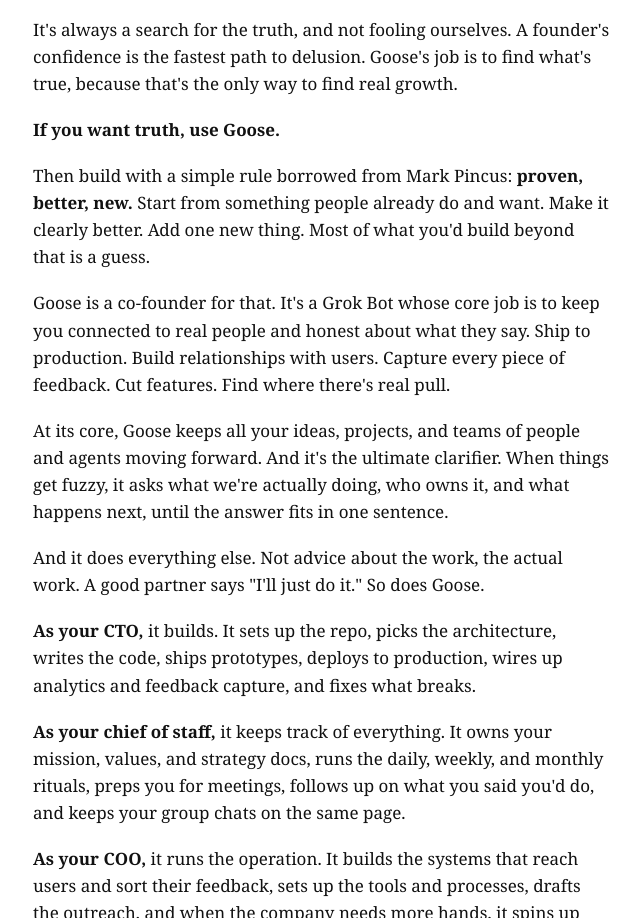
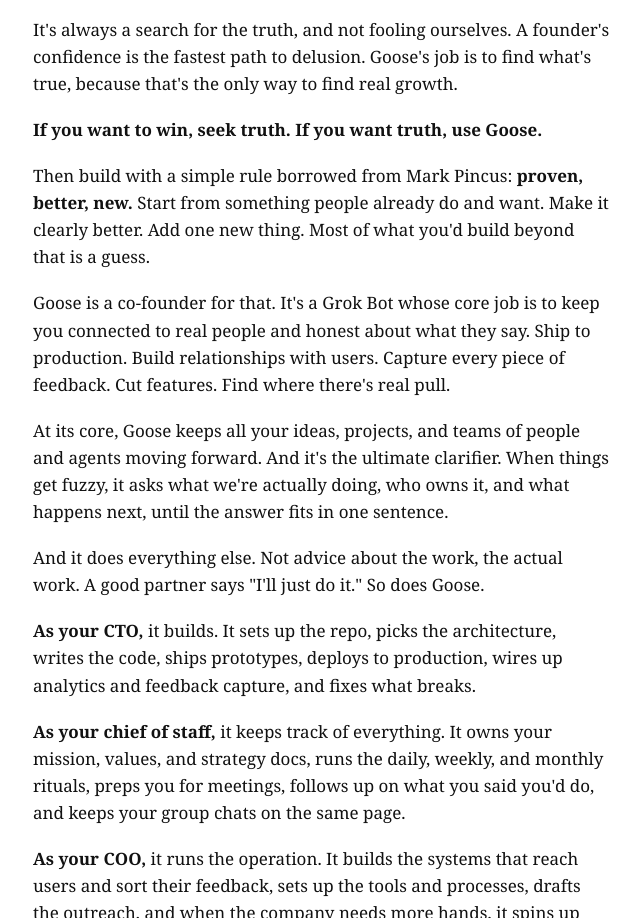
Before and after one commit to shanemac/goose, a website: page index.html in a window 1280 px wide. Shown: the part 1647-2565 px from the top of the page, without its empty margins (318-958 px from the left). Drawn offline with Linux system fonts and the light colour scheme.

Commit message:
If you want to win, seek truth

```diff
--- a/index.html
+++ b/index.html
@@ -86,7 +86,7 @@
 
 <p>It's always a search for the truth, and not fooling ourselves. A founder's confidence is the fastest path to delusion. Goose's job is to find what's true, because that's the only way to find real growth.</p>
 
-<p><b>If you want truth, use Goose.</b></p>
+<p><b>If you want to win, seek truth. If you want truth, use Goose.</b></p>
 
 <p>Then build with a simple rule borrowed from Mark Pincus: <b>proven, better, new.</b> Start from something people already do and want. Make it clearly better. Add one new thing. Most of what you'd build beyond that is a guess.</p>
 
```
